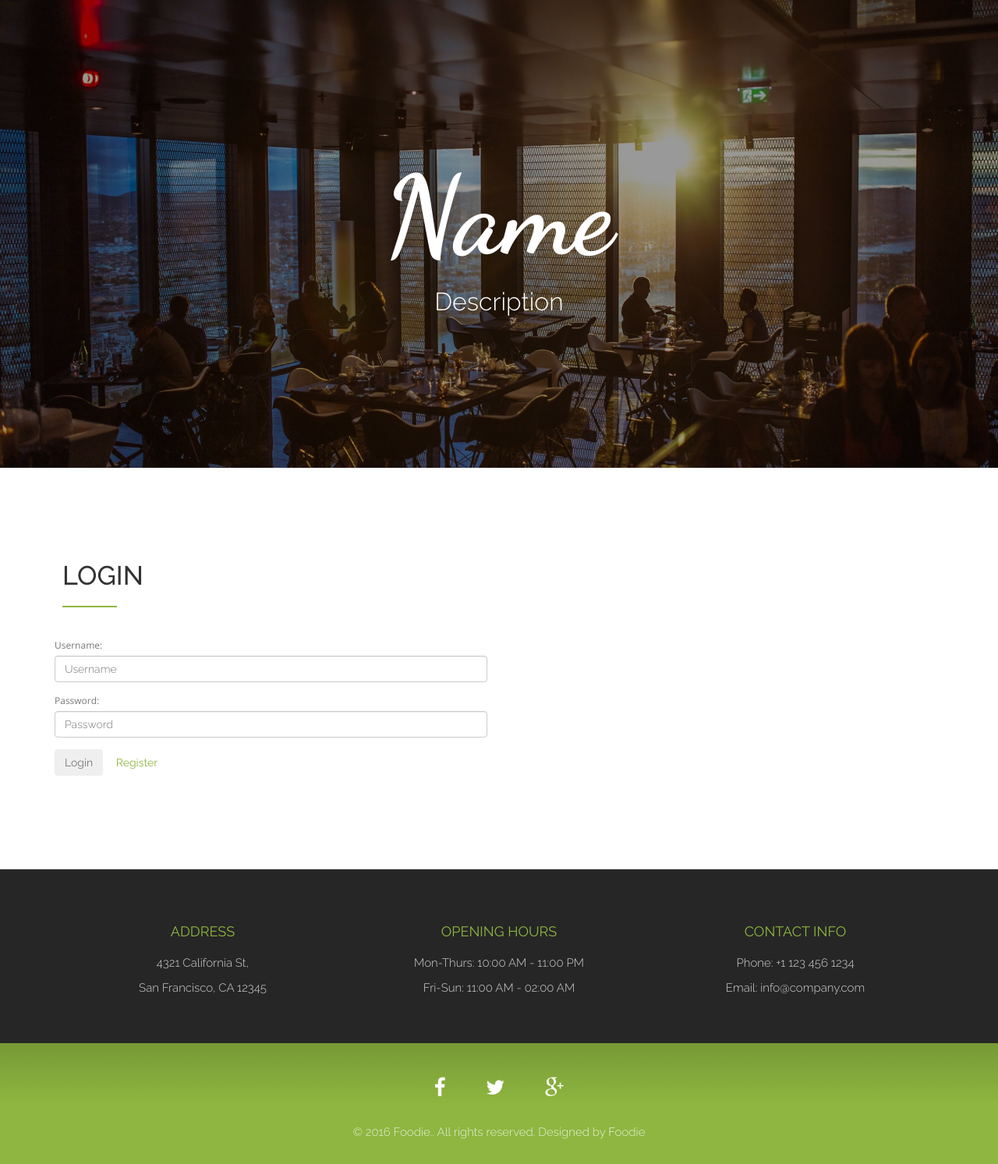
After one commit to wujunhua/foodie, a Django app: template foodie/templates/login.html in a window 1280 px wide. The commit adds this page. Shown: the whole page at 78% size. Run offline with Django 3.2, Linux system fonts and the light colour scheme; the template is opened without the code that fills it: values that come from a table or form of the project are taken from there, others are empty; parts of the project's set-up code (start-up, migrations or seed data) failed here and were passed over.

Commit message:
Added login view

```diff
--- /dev/null
+++ b/foodie/forms.py
@@ -0,0 +1,8 @@
+from django.contrib.auth.forms import AuthenticationForm
+from django import forms
+
+class LoginForm(AuthenticationForm):
+    username = forms.CharField(label="Username", max_length=30,
+            widget=forms.TextInput(attrs={'class': 'form-control', 'placeholder' : 'Username','type' : 'text'}))
+    password = forms.CharField(label="Password", max_length=30,
+            widget=forms.TextInput(attrs={'class': 'form-control', 'placeholder' : 'Password','type' : 'password'}))
--- a/foodie/templates/base.html
+++ b/foodie/templates/base.html
@@ -72,7 +72,6 @@
         <script type="text/javascript" src={% static "js/nivo-lightbox.js" %}></script>
         <script type="text/javascript" src={% static "js/jquery.isotope.js" %}></script>
         <script type="text/javascript" src={% static "js/jqBootstrapValidation.js" %}></script>
-        <script type="text/javascript" src={% static "js/contact_me.js" %}></script>
         <script type="text/javascript" src={% static "js/main.js" %}></script>
     </body>
 </html>
--- a/foodie/templates/home.html
+++ b/foodie/templates/home.html
@@ -9,10 +9,14 @@
     <!-- Collect the nav links, forms, and other content for toggling -->
     <div class="collapse navbar-collapse" id="bs-example-navbar-collapse-1">
     <ul class="nav navbar-nav navbar-right">
+        {% if user.is_authenticated %}
+        {% else if %}
+        {% else %}
         <li><a href="#about" class="page-scroll">About</a></li>
         <li><a href="#restaurant-menu" class="page-scroll">Menu</a></li>
         <li><a href="#portfolio" class="page-scroll">Gallery</a></li>
         <li><a href="#call-reservation" class="page-scroll">LOGIN</a></li>
+        {% endif %}
     </ul>
     </div>
     <!-- /.navbar-collapse -->
--- /dev/null
+++ b/foodie/templates/login.html
@@ -0,0 +1,54 @@
+{% extends "base.html" %}
+{% block title %}Login{% endblock %}
+
+{% block content %}
+  <header id="header">
+    <div class="intro">
+      <div class="overlay">
+        <div class="container">
+          <div class="row">
+            <div class="intro-text">
+              <h1>Name</h1>
+              <p>Description</p>
+            </div>
+          </div>
+        </div>
+      </div>
+    </div>
+  </header>
+
+  <div id="about">
+    <div class="container">
+      <div class="row">
+        <div class="col-xs-12 col-md-8 offset-md-4">
+          <div class="about-text">
+            <h2>Login</h2>
+            <hr> </div>
+        </div>
+      </div>
+      <div class="row">
+        <div class="col-md-6 ">
+            <form method="post" action="{% url 'login' %}">
+                {%  csrf_token %}
+                    <div class="form-group">
+                        {{ form.username.label_tag }}
+                        {{ form.username }}
+                        <!--input type="username" class="form-control" placeholder="Enter username"-->
+                    </div>
+                    <div class="form-group">
+                        {{ form.password.label_tag }}
+                        {{ form.password }}
+                        <!-- input type="password" class="form-control" placeholder="Password"-->
+                    </div>
+                    <input type="submit" class="btn btn-secondary" value="Login"></button>
+                    <input type="hidden" name="next" value="{{ next }}"/>
+                    <a class="btn btn-secondary" href="">Register</a>
+                    {% if form.errors %}
+                    <p> Your username and password didn't match. Please try again.</p>
+                    {% endif %}
+                </form>
+        </div>
+      </div>
+    </div>
+  </div>
+{% endblock %}
--- a/foodie/urls.py
+++ b/foodie/urls.py
@@ -15,10 +15,13 @@ Including another URLconf
 """
 from django.conf.urls import url, include
 from django.contrib import admin
+from django.contrib.auth import views as auth_views
+from .forms import LoginForm
 from . import views
 
 urlpatterns = [
     url(r'^$', views.index, name='index'),
+    url(r'^login/$', auth_views.login,  {'template_name': 'login.html', 'authentication_form': LoginForm, 'extra_context':{'next' : '/'}}, name='login'),
 #   url(r'^', include('main.urls')),
     url(r'^admin/', admin.site.urls),
 ]
```
Also changed, not shown: foodie/templatetags/__init__.py (added).
